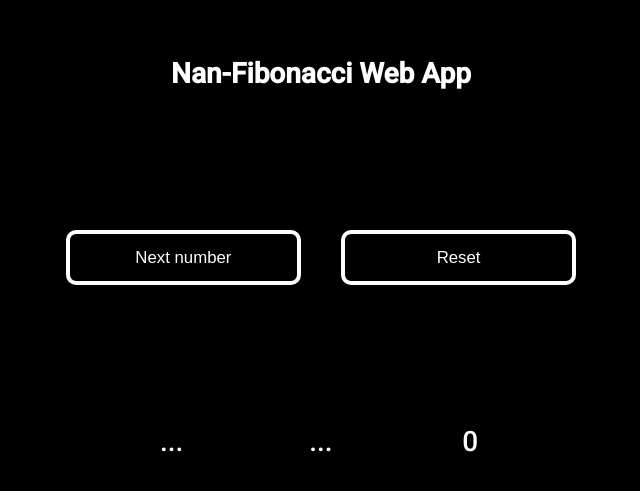
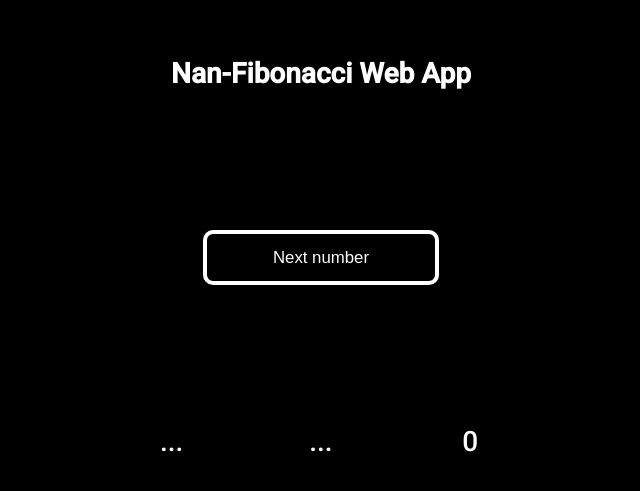
Before and after one commit to Elandig/nan-fibonacci-wapp, a website: page public/index.html in a window 1280 px wide. Shown: the part 143-634 px from the top of the page, without its empty margins (319-959 px from the left). Drawn offline with Linux system fonts and the light colour scheme; no server answers.

Commit message:
Update index.html

```diff
--- a/public/index.html
+++ b/public/index.html
@@ -70,7 +70,7 @@
     <h1>Nan-Fibonacci Web App </h1>
     <div class="btn-container">
       <button id="getBtn">Next number</button>
-      <button id="resetBtn">Reset</button>
+      <button style="display:none;" id="resetBtn">Reset</button>
     </div>
     <div class="counter-container">
       <div class="counter" id="counter-1">...</div>
```
